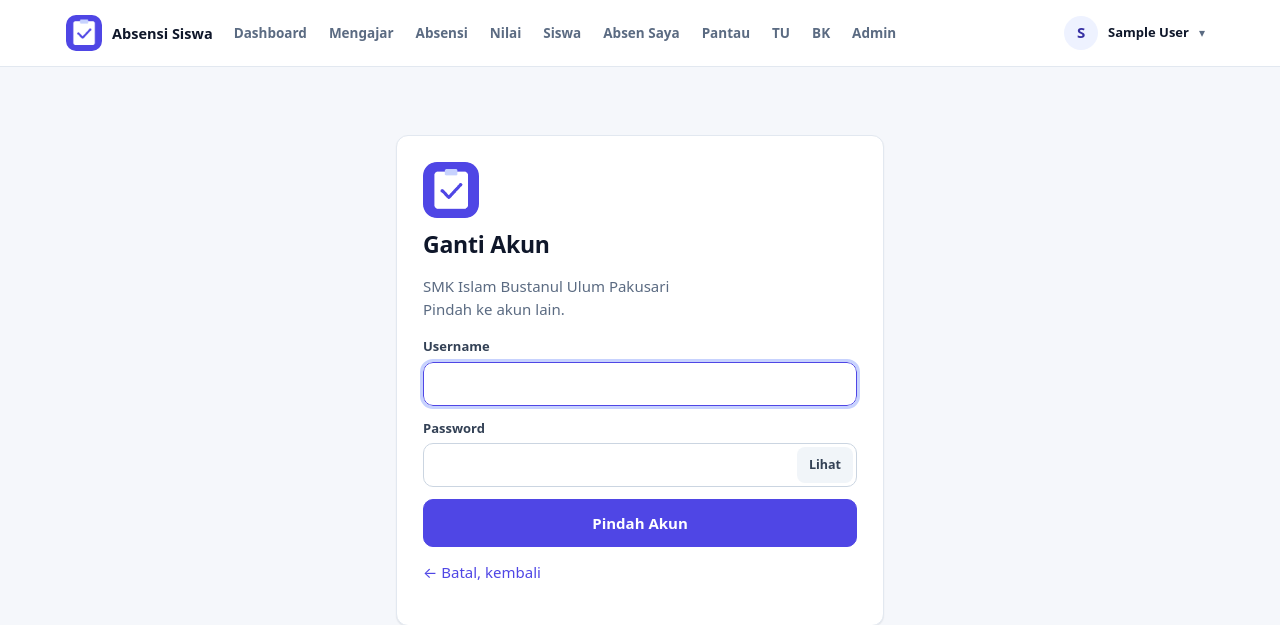
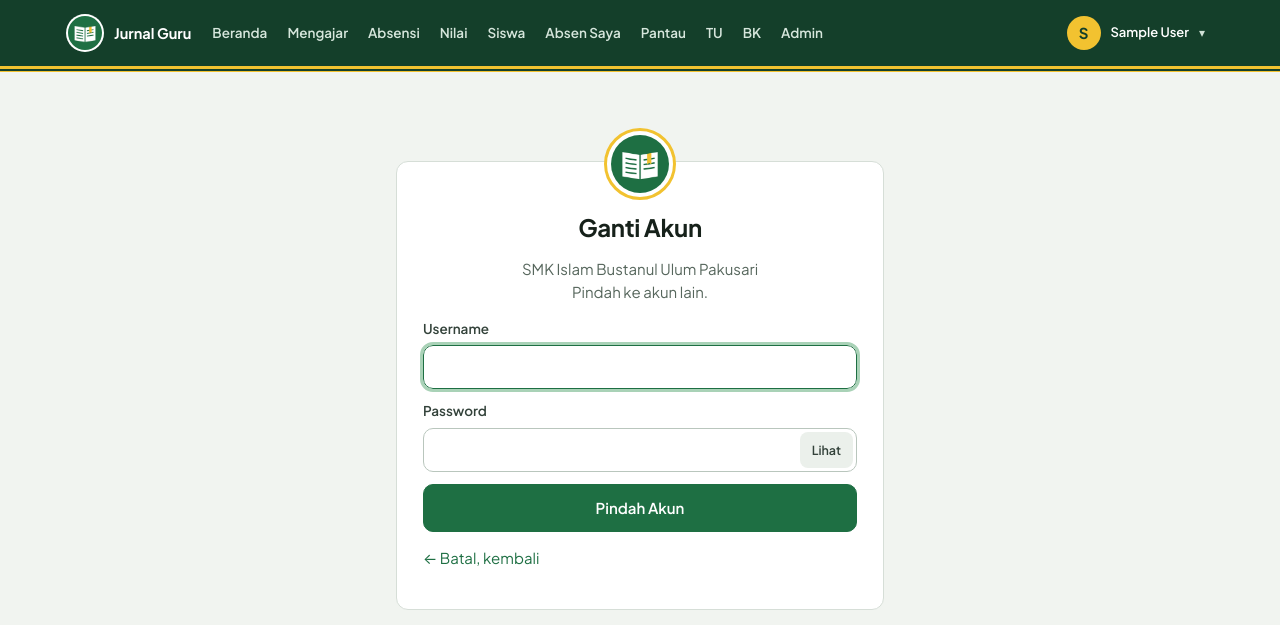
Before and after one commit to andieawan/jurnal-pusat, a Laravel app: page /ganti-akun in a window 1280 px wide. Shown: the top 625 px of the page. Run offline with Laravel 12, Linux system fonts and the light colour scheme; the visitor is signed in with stand-in values (Sample User, id 1); data that the repository does not hold is empty.

Commit message:
Desain ulang tampilan + tes jelajah semua halaman
Satu bahasa visual untuk semua aplikasi sekolah: warna logo SMK IBU (hijau tua +
kuning), kepala halaman seperti kop surat (pita hijau, garis ganda kuning), huruf
Plus Jakarta Sans disimpan lokal (OFL), aksen per aplikasi. Tes SemuaHalamanTest
membuka setiap halaman untuk tiap peran (tanpa 5xx/403/404).
- Nama aplikasi Jurnal Guru di kepala, judul, PWA (bukan Absensi Siswa); ikon buku baru
- Menu Beranda (bukan Dashboard) di laptop dan HP

Co-Authored-By: Claude Opus 5.5 <noreply@anthropic.com>
Claude-Session: https://claude.ai/code/session_01TMntm51fS7ehdqzi5HY4Dr

```diff
--- a/config/app.php
+++ b/config/app.php
@@ -13,7 +13,7 @@ return [
     |
     */
 
-    'name' => env('APP_NAME', 'Absensi Siswa'),
+    'name' => env('APP_NAME', 'Jurnal Guru'),
 
     /*
     |--------------------------------------------------------------------------
--- a/resources/views/auth/login.blade.php
+++ b/resources/views/auth/login.blade.php
@@ -3,7 +3,7 @@
 @php($viaPusat = \App\Services\PusatKlien::aktif())
 <div class="card login">
     <img class="logo-login" src="{{ asset('icons/icon-192.png') }}?v={{ @filemtime(public_path('icons/icon-192.png')) }}" alt="" width="56" height="56">
-    <h1>{{ $switching ? 'Ganti Akun' : 'Absensi Siswa' }}</h1>
+    <h1>{{ $switching ? 'Ganti Akun' : 'Jurnal Guru' }}</h1>
     <p class="mut">{{ $settings->school_name }}<br>{{ $switching ? 'Pindah ke akun lain.' : 'Masuk dengan akun Pusat Sekolah.' }}</p>
     @if($needsInstall ?? false)<div class="alert alert-info">Aplikasi belum dipasang. <a href="{{ route('install') }}">Buka halaman instalasi →</a></div>@endif
 
--- a/resources/views/layouts/app.blade.php
+++ b/resources/views/layouts/app.blade.php
@@ -4,21 +4,21 @@
     <meta charset="utf-8">
     <meta name="viewport" content="width=device-width, initial-scale=1, viewport-fit=cover">
     <meta name="csrf-token" content="{{ csrf_token() }}">
-    <title>{{ $title ?? 'Absensi' }} · {{ $settings->school_name }}</title>
+    <title>{{ $title ?? 'Jurnal Guru' }} · {{ $settings->school_name }}</title>
     <script>document.documentElement.classList.add('js')</script>
     <link rel="stylesheet" href="{{ asset('assets/app.css') }}?v={{ @filemtime(public_path('assets/app.css')) }}">
     <link rel="manifest" href="{{ route('manifest') }}">
-    <meta name="theme-color" content="#4f46e5">
+    <meta name="theme-color" content="#143f2a">
     <meta name="mobile-web-app-capable" content="yes">
     <meta name="apple-mobile-web-app-capable" content="yes">
     <meta name="apple-mobile-web-app-status-bar-style" content="default">
-    <meta name="apple-mobile-web-app-title" content="Absensi">
+    <meta name="apple-mobile-web-app-title" content="Jurnal Guru">
     <link rel="apple-touch-icon" href="{{ asset('icons/apple-touch-icon.png') }}?v={{ @filemtime(public_path('icons/apple-touch-icon.png')) }}">
     <link rel="icon" type="image/png" sizes="192x192" href="{{ asset('icons/icon-192.png') }}?v={{ @filemtime(public_path('icons/icon-192.png')) }}">
     <meta name="sw-url" content="{{ asset('sw.js') }}">
     @stack('head')
 </head>
-<body @class(['bare' => $bare ?? false, 'has-bottom-nav' => auth()->check() && ! ($bare ?? false)])>
+<body data-app="jurnal" @class(['bare' => $bare ?? false, 'has-bottom-nav' => auth()->check() && ! ($bare ?? false)])>
 <a class="skip" href="#isi">Lompat ke isi halaman</a>
 {{-- Ikon (SVG sederhana, tanpa library luar) --}}
 <svg width="0" height="0" style="position:absolute" aria-hidden="true">
@@ -39,7 +39,7 @@
     @php
         $me = auth()->user();
         $tabs = [
-            ['dashboard', 'Dashboard', 'Beranda', 'i-home', 'dashboard'],
+            ['dashboard', 'Beranda', 'Beranda', 'i-home', 'dashboard'],
             ['mengajar', 'Mengajar', 'Mengajar', 'i-book', 'mengajar*'],
             ['attendance', 'Absensi', 'Absensi', 'i-check', 'attendance*'],
             ['grades', 'Nilai', 'Nilai', 'i-star', 'grades*'],
@@ -57,7 +57,7 @@
         $initial = mb_strtoupper(mb_substr(trim(preg_replace('/^(Dra?\.|Drs\.|Ir\.|H\.|Hj\.)\s*/i', '', $me->nama)), 0, 1));
     @endphp
     <header class="nav"><div class="nav-in">
-        <a class="brand" href="{{ route('dashboard') }}"><img class="logo-img" src="{{ asset('icons/icon-192.png') }}?v={{ @filemtime(public_path('icons/icon-192.png')) }}" alt="" width="36" height="36"><span><b>Absensi Siswa</b><small>{{ $settings->school_name }}</small></span></a>
+        <a class="brand" href="{{ route('dashboard') }}"><img class="logo-img" src="{{ asset('icons/icon-192.png') }}?v={{ @filemtime(public_path('icons/icon-192.png')) }}" alt="" width="38" height="38"><span><b>Jurnal Guru</b><small>{{ $settings->school_name }}</small></span></a>
         <nav class="tabs" aria-label="Menu utama">
             @foreach(array_merge($tabs, $extra) as [$r, $label, , $icon, $pat])
                 <a href="{{ ($r === 'bk.home' && config('absensi.bk_url')) ? config('absensi.bk_url') : (($r === 'tu.home' && config('absensi.tu_url')) ? config('absensi.tu_url') : (($r === 'selfcheck' && config('absensi.tu_url')) ? rtrim(config('absensi.tu_url'), '/').'/absen-saya' : route($r))) }}" @if(request()->routeIs($pat)) class="on" aria-current="page" @endif><svg class="ic"><use href="#{{ $icon }}"/></svg>{{ $label }}</a>
--- a/resources/views/tu/print-cards.blade.php
+++ b/resources/views/tu/print-cards.blade.php
@@ -2,7 +2,7 @@
 @push('head')<style>@page{size:A4 portrait;margin:10mm}body.bare{background:#fff}
 .kartu-grid{display:grid;grid-template-columns:repeat(2,8.6cm);gap:6mm;justify-content:center}
 .kartu{width:8.6cm;height:5.4cm;border:1px solid #333;border-radius:8px;padding:8px 10px;box-sizing:border-box;display:flex;flex-direction:column;break-inside:avoid;background:#fff;overflow:hidden}
-.kartu .top{text-align:center;border-bottom:2px solid #4f46e5;padding-bottom:3px;line-height:1.15}.kartu .top b{font-size:9.5pt;display:block}.kartu .top span{font-size:7.5pt;letter-spacing:.08em}
+.kartu .top{text-align:center;border-bottom:2px solid #143f2a;padding-bottom:3px;line-height:1.15}.kartu .top b{font-size:9.5pt;display:block}.kartu .top span{font-size:7.5pt;letter-spacing:.08em}
 .kartu .body{display:flex;gap:8px;flex:1;align-items:center}.kartu .foto{width:2.2cm;height:2.8cm;border:1px dashed #888;display:grid;place-items:center;font-size:7pt;color:#888;flex:none}
 .kartu dl{margin:0;font-size:9pt;line-height:1.35}.kartu dt{font-size:7pt;color:#555;text-transform:uppercase}.kartu dd{margin:0 0 3px;font-weight:700}
 @media print{.no-print{display:none!important}}</style>@endpush
```
Also changed, not shown: app/Http/Controllers/PwaController.php (+4 -4 lines), tests/Feature/PwaTest.php (+1 -1 lines), tests/Feature/SemuaHalamanTest.php (added, +118 -0 lines), public/assets/app.css, public/assets/fonts/LICENSE-PlusJakartaSans-OFL.txt (added), public/assets/fonts/plus-jakarta-sans-latin-400-normal.woff2 (added), public/assets/fonts/plus-jakarta-sans-latin-600-normal.woff2 (added), public/assets/fonts/plus-jakarta-sans-latin-700-normal.woff2 (added), public/icons/apple-touch-icon.png, public/icons/icon-192.png, public/icons/icon-512.png, public/icons/icon-maskable-512.png.
